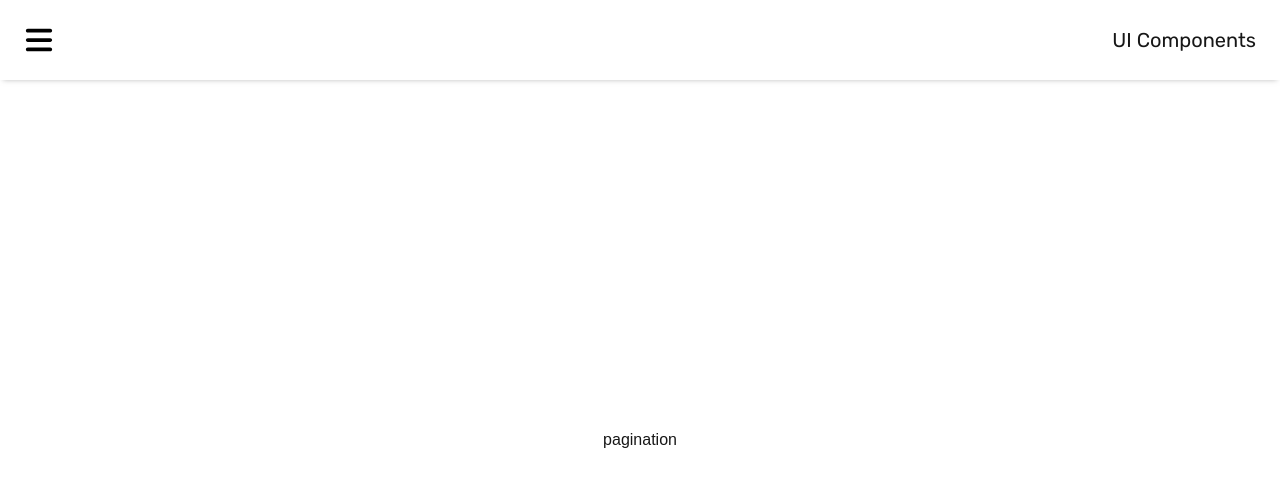
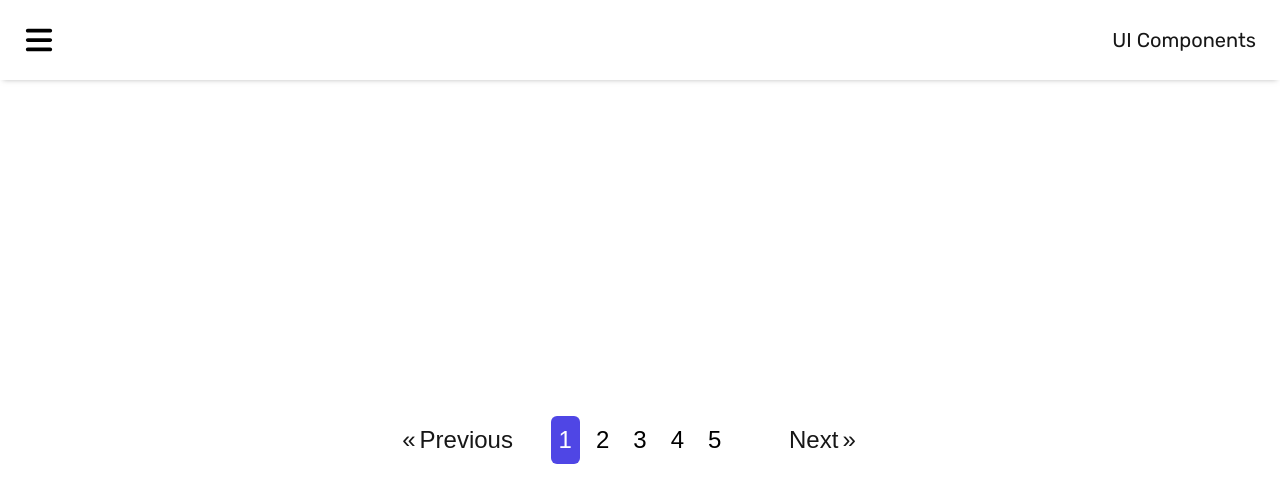
Before and after one commit to hsanchez7934/ui-components, a Next.js app: page /pagination in a window 1280 px wide. Shown: the top 502 px of the page. Built offline with nearby package versions, Linux system fonts and the light colour scheme.

Commit message:
add pagination component

```diff
--- a/src/app/components/pagination/Pagination.tsx
+++ b/src/app/components/pagination/Pagination.tsx
@@ -1,9 +1,96 @@
-// interface Props {
-//     children: any
-// }
+import './styles.css'
+import React from 'react'
 
-// @ts-expect-error generic
-export default function PaginationComponent(props) {
-    console.log(props)
-    return <div>pagination</div>
+interface PaginationProps {
+	totalPages: number
+	currentPage: number
+	onPageChange: (page: number) => void
+	prevLabel?: string
+	nextLabel?: string
+	maxVisiblePages?: number
 }
+
+const Pagination: React.FC<PaginationProps> = ({
+	totalPages,
+	currentPage,
+	onPageChange,
+	prevLabel = '',
+	nextLabel = '',
+	maxVisiblePages = 5
+}) => {
+	const handleClick = (page: number) => {
+		if (page >= 1 && page <= totalPages && page !== currentPage) {
+			onPageChange(page)
+		}
+	}
+
+	const getVisiblePages = (): number[] => {
+		const half = Math.floor(maxVisiblePages / 2)
+		let start = Math.max(1, currentPage - half)
+		let end = Math.min(totalPages, currentPage + half)
+
+		if (end - start + 1 < maxVisiblePages) {
+			if (start === 1) {
+				end = Math.min(totalPages, start + maxVisiblePages - 1)
+			} else if (end === totalPages) {
+				start = Math.max(1, end - maxVisiblePages + 1)
+			}
+		}
+
+		const pages: number[] = []
+		for (let i = start; i <= end; i++) {
+			pages.push(i)
+		}
+		return pages
+	}
+
+	return (
+		<div
+			style={{
+				display: 'flex',
+				gap: '8px',
+				alignItems: 'center'
+			}}
+		>
+			<button
+				className="text-md md:text-lg lg:text-xl xl:text-2xl 2xl:text-3xl w-[80px] md:w-[140px] xl:w-[170px] paginationBtn"
+				onClick={() => handleClick(currentPage - 1)}
+				disabled={currentPage === 1}
+				style={{
+					cursor: currentPage === 1 ? 'not-allowed' : 'pointer'
+				}}
+			>
+				<span>&laquo;</span>
+				{prevLabel && <span>{prevLabel}</span>}
+			</button>
+
+			{getVisiblePages().map((page) => (
+				<button
+					className={`${page === currentPage ? 'text-white' : 'text-black dark:text-white'} text-md md:text-lg lg:text-xl xl:text-2xl 2xl:text-3xl w-auto paginationBtn`}
+					key={page}
+					onClick={() => handleClick(page)}
+					style={{
+						backgroundColor: page === currentPage ? '#4f46e5' : 'transparent',
+						cursor: page === currentPage ? 'default' : 'pointer'
+					}}
+				>
+					{page}
+				</button>
+			))}
+
+			<button
+				className="text-md md:text-lg lg:text-xl xl:text-2xl 2xl:text-3xl w-[80px] md:w-[140px] xl:w-[170px] paginationBtn"
+				onClick={() => handleClick(currentPage + 1)}
+				disabled={currentPage === totalPages}
+				style={{
+					cursor: currentPage === totalPages ? 'not-allowed' : 'pointer'
+				}}
+			>
+				{nextLabel && <span>{nextLabel}</span>}
+				<span>&raquo;</span>
+			</button>
+		</div>
+	)
+}
+
+export default Pagination
--- a/src/app/components/pagination/styles.css
+++ b/src/app/components/pagination/styles.css
@@ -0,0 +1,18 @@
+.paginationBtn {
+	display: flex;
+	align-items: center;
+	justify-content: center;
+	gap: 4px;
+	padding: 8px;
+	border-radius: 6px;
+}
+
+.paginationBtn:hover {
+	box-shadow: 0px 0px 3px 4px rgba(230, 230, 230, 0.7);
+	-webkit-box-shadow: 0px 0px 3px 4px rgba(230, 230, 230, 0.7);
+	-moz-box-shadow: 0px 0px 3px 4px rgba(230, 230, 230, 0.7);
+}
+
+.paginationBtn:disabled:hover {
+	box-shadow: none;
+}
--- a/src/app/pagination/page.tsx
+++ b/src/app/pagination/page.tsx
@@ -1,10 +1,21 @@
+'use client'
+
+import React from 'react'
 import PageMainBox from '../components/page-main-box/PageMainBox'
-import PaginationComponent from '../components/pagination/Pagination'
+import Pagination from '../components/pagination/Pagination'
 
 export default function PaginationPage() {
+	const [page, setPage] = React.useState(1);
+
 	return (
 		<PageMainBox>
-			<PaginationComponent />
+			<Pagination
+				totalPages={10}
+				currentPage={page}
+				onPageChange={(newPage) => setPage(newPage)}
+				prevLabel="Previous"
+				nextLabel="Next"
+			/>
 		</PageMainBox>
 	)
 }
```
